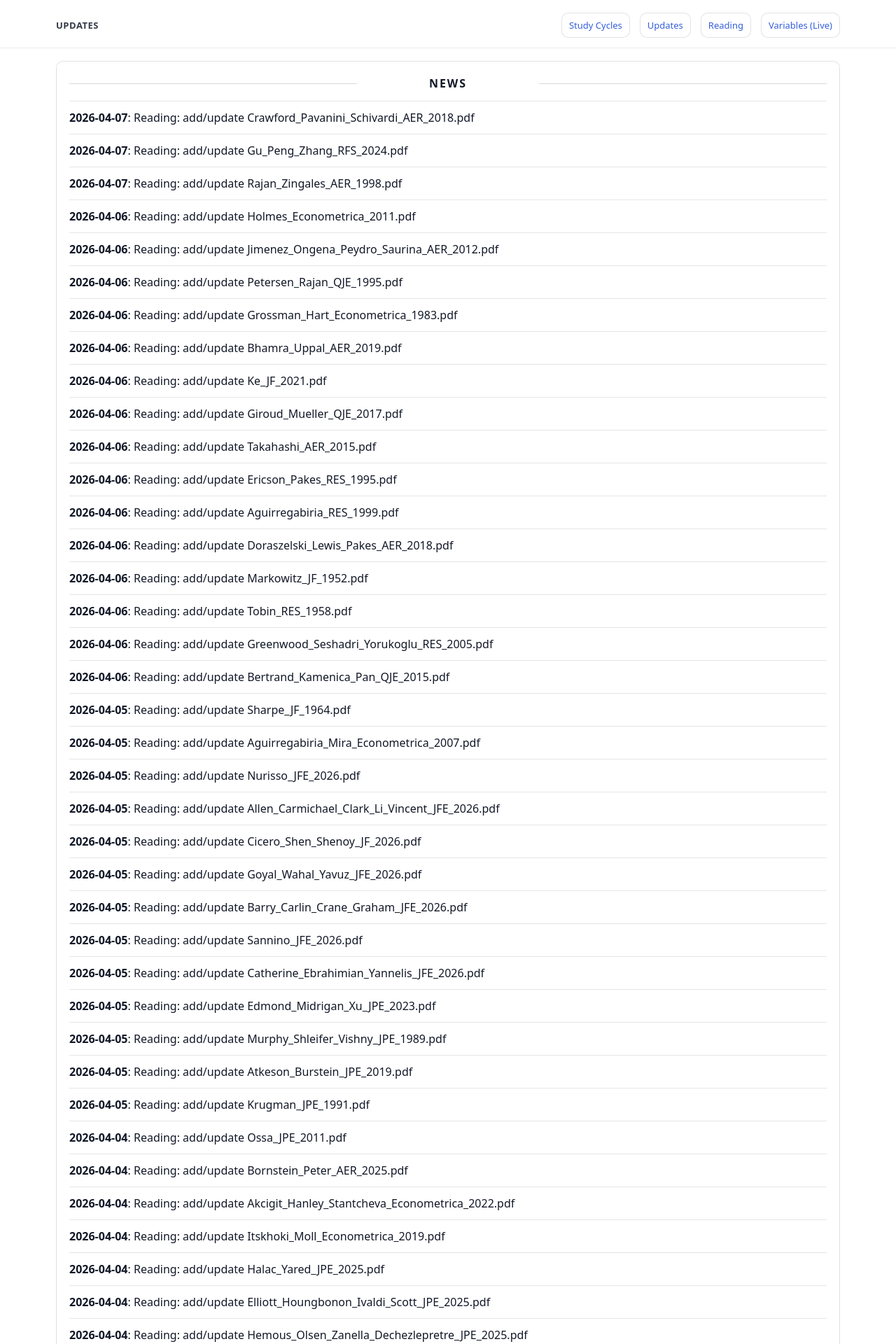
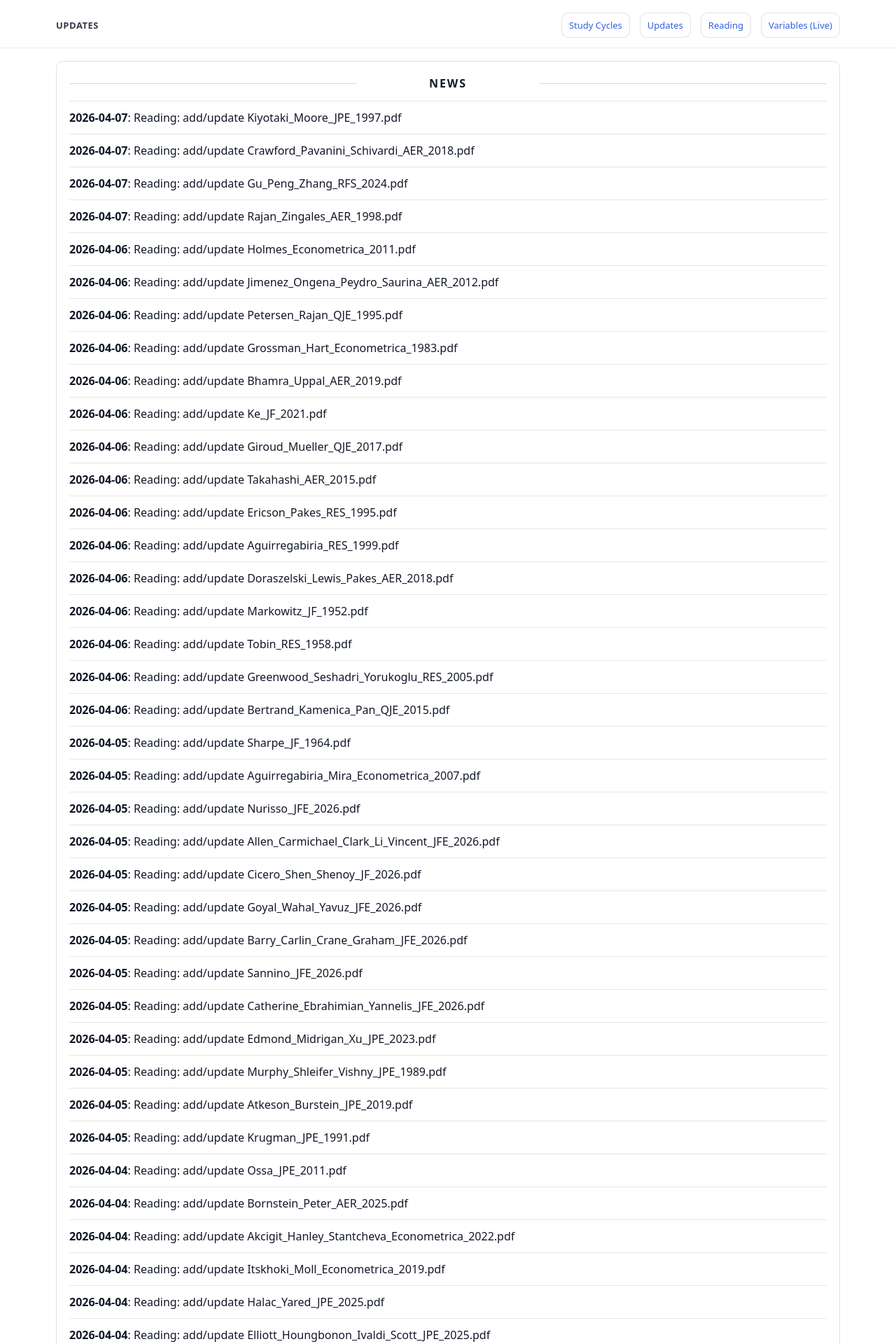
Before and after one commit to yaxinzn/study-archive, a Jekyll site: the page built from updates/index.md, in a window 1280 px wide. Shown: the top 1920 px of the page at 70% size. Built offline with Jekyll 4.4.1, drawn with Linux system fonts in a browser that asks for light colours; some of the changed text lies outside the part shown.

Commit message:
chore: update NEWS feed

```diff
--- a/_data/news.yml
+++ b/_data/news.yml
@@ -1,4 +1,7 @@
 # Auto-generated update history (sorted newest -> oldest). Do not edit manually.
+- ts: "1775512044"
+  date: "2026-04-07"
+  title: "Reading: add/update Kiyotaki_Moore_JPE_1997.pdf"
 - ts: "1775506536"
   date: "2026-04-07"
   title: "Reading: add/update Crawford_Pavanini_Schivardi_AER_2018.pdf"
```
